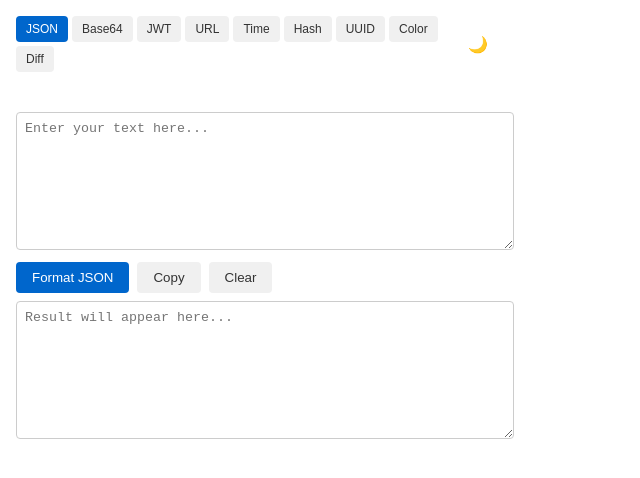
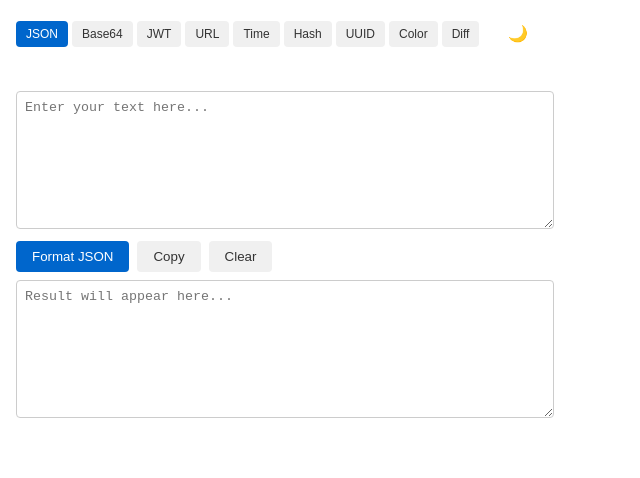
Before and after one commit to somaz94/dev-toolkit-google-extension, a website with bundled scripts: page src/popup/popup.html in a window 1280 px wide. Shown: the whole page, without its empty margins (0-640 px from the left). Built offline with nearby package versions, Linux system fonts and the light colour scheme.

Commit message:
fix: widen popup to 520px to fit all 9 tabs in one row

```diff
--- a/src/popup/popup.css
+++ b/src/popup/popup.css
@@ -25,7 +25,7 @@
 }
 
 body {
-  width: 480px;
+  width: 520px;
   min-height: 400px;
   margin: 0;
   padding: 16px;
```
